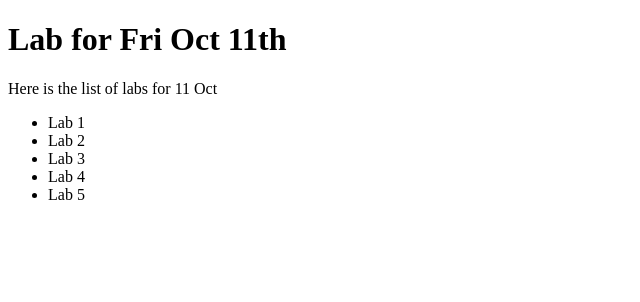
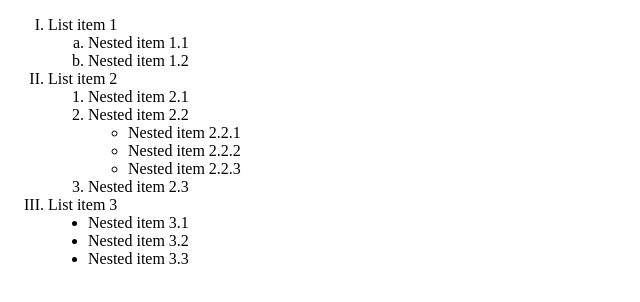
Before and after one commit to hatrang210/hatrang210.github.io, a plain HTML site: page week4/index4.html in a window 1280 px wide. Shown: the whole page, without its empty margins (0-640 px from the left). Drawn offline with Linux system fonts and the light colour scheme.

Commit message:
Update index4

```diff
--- a/week4/index4.html
+++ b/week4/index4.html
@@ -4,17 +4,31 @@
     <meta charset="UTF-8">
     <meta name="viewport" content="width=device-width, initial-scale=1.0">
     <title>Document</title>
-    <link rel="stylesheet" href="styles.css">
 </head>
 <body>
-    <h1>Lab for Fri Oct 11th</h1>
-    <p>Here is the list of labs for 11 Oct</p>
-    <ul>
-        <li class="list">Lab 1</li>
-        <li class="list">Lab 2</li>
-        <li class="list">Lab 3</li>
-        <li class="list2">Lab 4</li>
-        <li class="list2">Lab 5</li>
-    </ul>
+    <ol type="I">
+        <li>List item 1</li>
+        <ol type="a">
+            <li>Nested item 1.1</li>
+            <li>Nested item 1.2</li>
+        </ol>
+        <li>List item 2</li>
+        <ol>
+            <li>Nested item 2.1</li>
+            <li>Nested item 2.2</li>
+                <ul type="circle">
+                    <li>Nested item 2.2.1</li>
+                    <li>Nested item 2.2.2</li>
+                    <li>Nested item 2.2.3</li>
+                </ul>
+            <li>Nested item 2.3</li>
+        </ol>
+        <li>List item 3</li>
+        <ul type="disc">
+            <li>Nested item 3.1</li>
+            <li>Nested item 3.2</li>
+            <li>Nested item 3.3</li>
+        </ul>
+    </ol>
 </body>
 </html>
```
